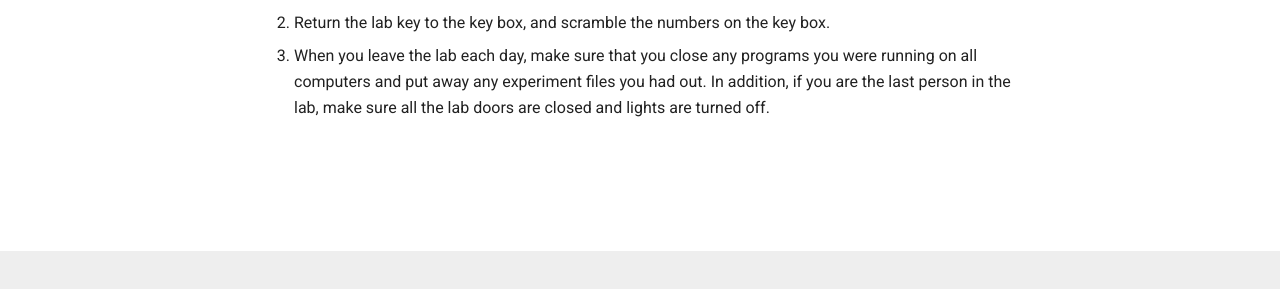
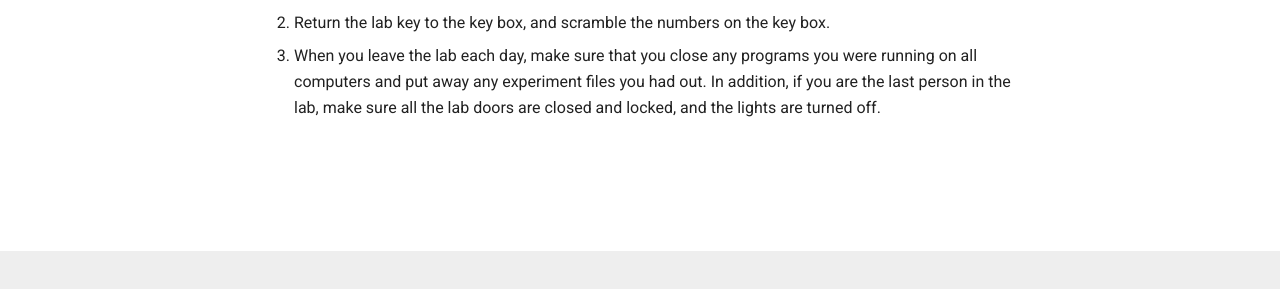
Before and after one commit to shivanya-chandra/pcllab.github.io, an MkDocs documentation site: the page built from docs/handbook/lab-policies/keys-and-security.md, in a window 1280 px wide. Shown: the part 507-796 px from the top of the page. Built offline with MkDocs 1.6.1 and Material for MkDocs 9.7.7, drawn with Linux system fonts in a browser that asks for light colours; comment, search, counter and statistics services are not loaded.

Commit message:
Update keys-and-security.md

```diff
--- a/docs/handbook/lab-policies/keys-and-security.md
+++ b/docs/handbook/lab-policies/keys-and-security.md
@@ -15,4 +15,4 @@ hide:
 
 2.	Return the lab key to the key box, and scramble the numbers on the key box.
 
-3.	When you leave the lab each day, make sure that you close any programs you were running on all computers and put away any experiment files you had out. In addition, if you are the last person in the lab, make sure all the lab doors are closed and lights are turned off.
+3.	When you leave the lab each day, make sure that you close any programs you were running on all computers and put away any experiment files you had out. In addition, if you are the last person in the lab, make sure all the lab doors are closed and locked, and the lights are turned off.
```
